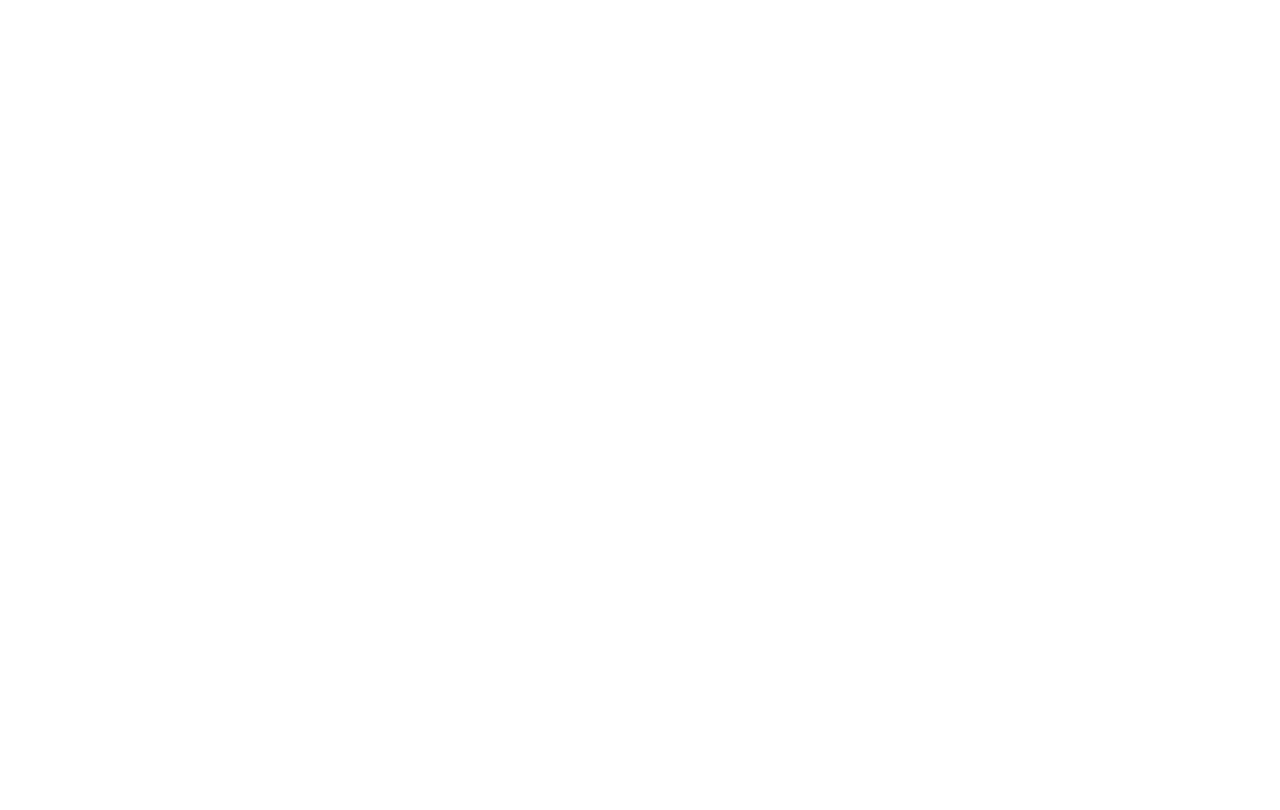
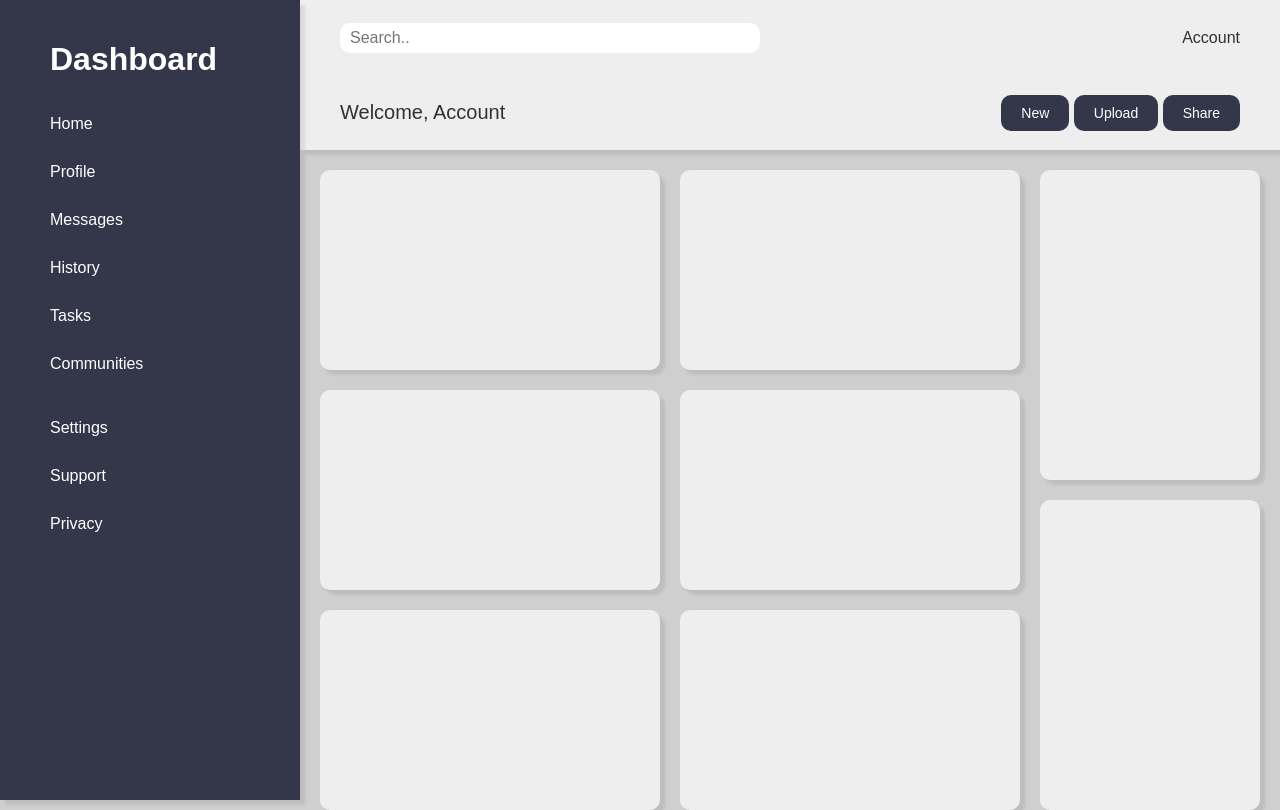
Before and after one commit to amekatze/admin-dashboard, a plain HTML site: page index.html in a window 1280 px wide. Drawn offline with Linux system fonts and the light colour scheme.

Commit message:
Finalizing css grid layout

```diff
--- a/index.html
+++ b/index.html
@@ -4,9 +4,55 @@
     <meta charset="UTF-8">
     <meta http-equiv="X-UA-Compatible" content="IE=edge">
     <meta name="viewport" content="width=device-width, initial-scale=1.0">
+    <link rel="stylesheet" href="style.css">
     <title>Admin Dashboard</title>
 </head>
 <body>
+    <div class="container">
+        <div class="header">
+            <div class="search"> <input type="text" placeholder="Search.."></div>
+            <div class="current-acc">Account</div>
+            <div class="title">Welcome, Account</div>
+            <nav>
+                <button>New</button>
+                <button>Upload</button>
+                <button>Share</button>
+            </nav>
+
+        </div>
+        <div class="sidebar">
+            <h1>Dashboard</h1>
+            <nav>
+                <ul>
+                    <li><a href="">Home</a></li>
+                    <li><a href="">Profile</a></li>
+                    <li><a href="">Messages</a></li>
+                    <li><a href="">History</a></li>
+                    <li><a href="">Tasks</a></li>
+                    <li><a href="">Communities</a></li>
+                </ul>
+
+                <ul>
+                    <li><a href="">Settings</a></li>
+                    <li><a href="">Support</a></li>
+                    <li><a href="">Privacy</a></li>
+                </ul>
+
+            </nav>
+        </div>
+        <div class="main">
+            <div class="projects">
+                <div class="project"></div>
+                <div class="project"></div>
+                <div class="project"></div>
+                <div class="project"></div>
+                <div class="project"></div>
+                <div class="project"></div>
+            </div>
+            <div class="announcements"></div>
+            <div class="trending"></div>
+        </div>
+    </div>
 
 </body>
 </html>
--- a/style.css
+++ b/style.css
@@ -1,3 +1,132 @@
 * {
     box-sizing: border-box;
+    font-family: Arial, Helvetica, sans-serif;
 }
+
+:root {
+    --color-base-bg: rgb(207, 207, 207);
+    --color-base-text: rgb(49, 49, 49);
+    --color-accent-bg: rgb(238, 238, 238);
+    --color-sidebar: rgb(52, 54, 73);
+    --color-text-sidebar: rgb(255,255,255);
+    --box-shadow: 5px 5px 3px 0px rgba(0, 0, 0, 0.083);
+    --hover-accent: rgb(91, 109, 159);
+  }
+
+
+  body {
+    margin: 0;
+    background-color: var(--color-base-bg);
+    color: var(--color-base-text);
+  }
+
+  .container {
+    height: 100vh;
+    display: grid;
+    grid-template-columns: 300px 4fr;
+    grid-template-rows: minmax(150px, 1fr) 5fr;
+  }
+
+  .header{
+    display: grid;
+    background-color: var(--color-accent-bg);
+    grid-area: 1 / 2 / 2 / 4;
+    grid-template-columns: minmax(170px, 2fr) minmax(500px, 1fr);
+    grid-template-rows: 1fr 1fr;
+    align-items: center;
+    padding: 0 40px;
+    box-shadow: var(--box-shadow);
+  }
+
+  .search input {
+    all: unset;
+    font: 16px;
+    height: 100%;
+    width: 100%;
+    padding: 6px 10px;
+    border-radius: 10px;
+    margin-right: 50px;
+    background-color: white;
+  }
+
+  .current-acc {
+    justify-self: end;
+  }
+
+  .title {
+    font-size: 20px;
+  }
+
+  .header nav {
+    justify-self: end;
+  }
+
+  nav button {
+    padding: 10px 20px;
+    background-color: var(--color-sidebar);
+    color: var(--color-text-sidebar);
+    border: none;
+    border-radius: 10px;
+    font-size: 14px;
+    transition: ease-in-out 0.3s;
+  }
+
+  nav button:hover{
+    background-color: var(--hover-accent);
+  }
+
+  .sidebar {
+    background-color: var(--color-sidebar);
+    box-shadow: var(--box-shadow);
+    color: var(--color-text-sidebar);
+    grid-area: 1 / 1 / 4 / 1;
+  }
+
+  .sidebar h1 {
+    padding: 20px 0 0 50px;
+  }
+
+  .sidebar ul {
+    list-style: none;
+    padding: 0;
+  }
+
+  .sidebar li{
+    padding: 15px 50px;
+    box-shadow: inset 0 0 0 0 var(--hover-accent);
+    transition: ease-in-out 0.3s;
+  }
+
+  .sidebar a{
+    color: var(--color-text-sidebar);
+    text-decoration: none;
+  }
+
+  .sidebar li:hover{
+    background-color: var(--hover-accent);
+  }
+
+  .main {
+    grid-area: 2 / 2 / 5 / 5 ;
+    display: grid;
+    grid-gap: 20px;
+    margin: 20px 20px;
+    grid-template-columns: repeat(4, minmax(170px, 1fr));
+  }
+
+  .projects {
+    display: grid;
+    grid-gap: 20px;
+    grid-area: 1 / 1 / 3 / 4;
+    grid-template-columns: 1fr 1fr;
+  }
+
+  .project {
+    min-height: 200px;
+  }
+
+  .project, .announcements, .trending{
+    background-color: var(--color-accent-bg);
+    border-radius: 10px;
+    box-shadow: var(--box-shadow);
+  }
```
